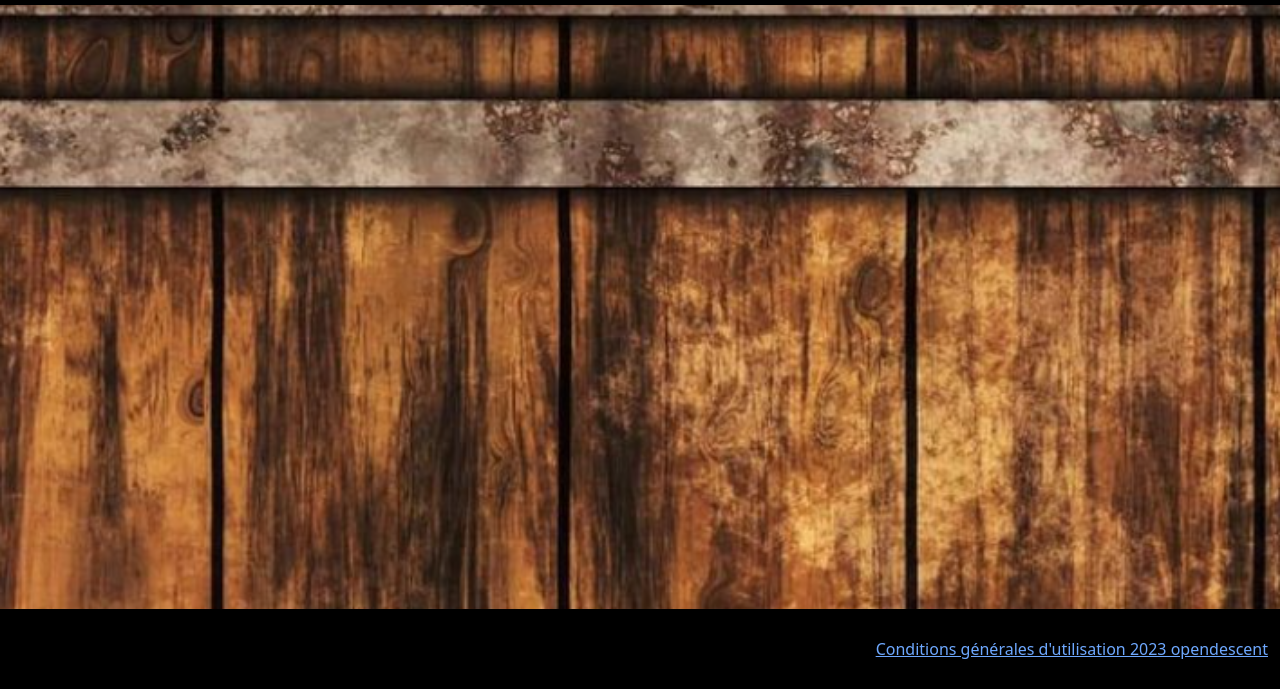
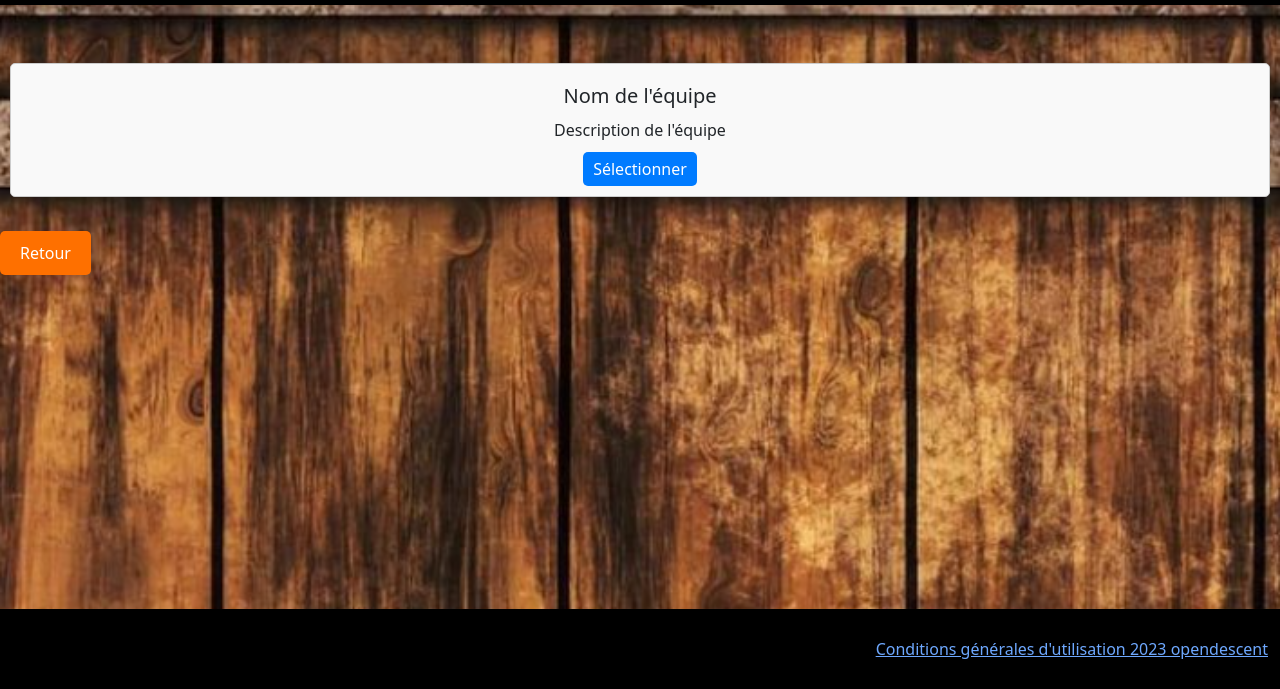
Before and after one commit to bunnyhopper363/openDescent, a website: page src/equipechoix.html in a window 1280 px wide. Shown: the part 111-800 px from the top of the page. Drawn offline with nearby package versions, Linux system fonts and the light colour scheme; no server answers.

Commit message:
feat:carte statique exemple

```diff
--- a/src/equipechoix.html
+++ b/src/equipechoix.html
@@ -11,7 +11,53 @@
     <link rel="stylesheet" href="./composent/Fondbois.css">
     <script src="composent.js"></script>
     <style>
-    /* section pour le style css de la pages*/
+        .button {
+                display: inline-block;
+                padding: 10px 20px;
+                background-color: #fe7000;
+                color: #fff;
+                text-decoration: none;
+                border: none;
+                border-radius: 5px;
+            }
+
+            .team-card {
+    border: 1px solid #ccc;
+    border-radius: 5px;
+    padding: 10px;
+    margin: 10px;
+    text-align: center;
+    background-color: #f9f9f9;
+}
+
+.team-card img {
+    max-width: 100%;
+    height: auto;
+}
+
+.team-card h3 {
+    font-size: 20px;
+    margin: 10px 0;
+}
+
+.team-card p {
+    font-size: 16px;
+    margin: 10px 0;
+}
+
+.team-card button {
+    background-color: #007bff;
+    color: #fff;
+    border: none;
+    padding: 5px 10px;
+    border-radius: 5px;
+    cursor: pointer;
+}
+
+.team-card button:hover {
+    background-color: #0056b3;
+}
+
     </style>
 </head>
 <body>
@@ -21,8 +67,14 @@
     <br><br>
     <main>
         <div id="equipeListContainer">
-
+            <div class="team-card">
+                <h3>Nom de l'équipe</h3>
+                <p>Description de l'équipe</p>
+                <button>Sélectionner</button>
+            </div>
         </div>
+        <br>
+        <a href= "./inscription.html"><button class=button btn-primary>Retour</button></a><br>
     </main>
     <footer>
         <div id="footerContainer"></div>
```
